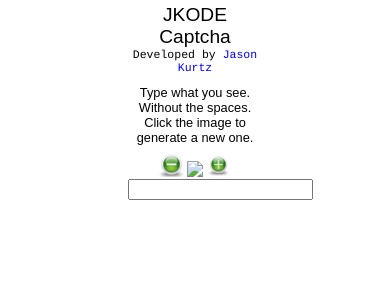
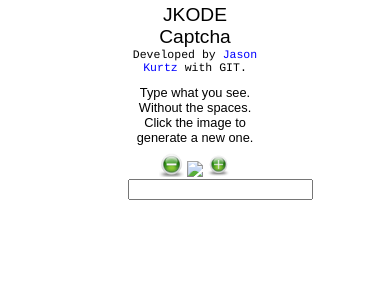
Before and after one commit to JasonMKurtz/webapps, a PHP site: page / in a window 390 px wide. Shown: the top 300 px of the page. Run offline with PHP 8.4, Linux system fonts and the light colour scheme.

Commit message:
remove mobile crap, update credits

```diff
--- a/index.php
+++ b/index.php
@@ -2,10 +2,12 @@
 <html>
 <head>
 <?php
+	/*
 	require_once("mobile/Mobile_Detect.php");
 	$d = new Mobile_Detect();
 	if ($d->isMobile() || $d->isTablet())
 		header("Location: http://m.jkode.us/captcha");
+	*/
 ?>
 <title>JKurtz Captcha</title>
 <link rel="icon" type="image/jpg" href="images/icon.jpg">
@@ -16,7 +18,7 @@
 <body>
 <div id="container">
 <div id="header">JKODE Captcha</div>
-<div id="copy">Developed by <a href="#" title="jason@jkurtz.net">Jason Kurtz</a></div>
+<div id="copy">Developed by <a href="#" title="jason@jkurtz.net">Jason Kurtz</a> with GIT.</div>
 <div class="inst">
 	<span>Type what you see. Without the spaces.</span>
 	<br>
```
